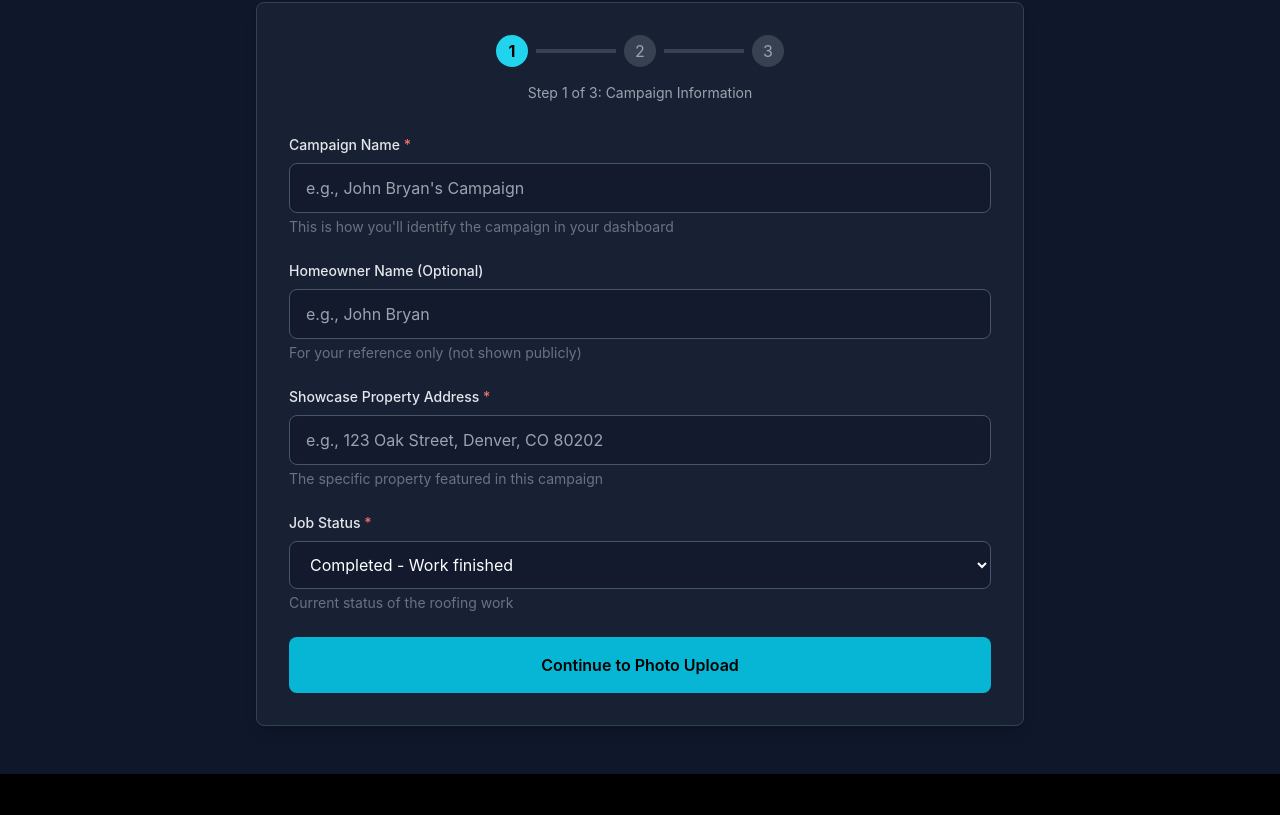
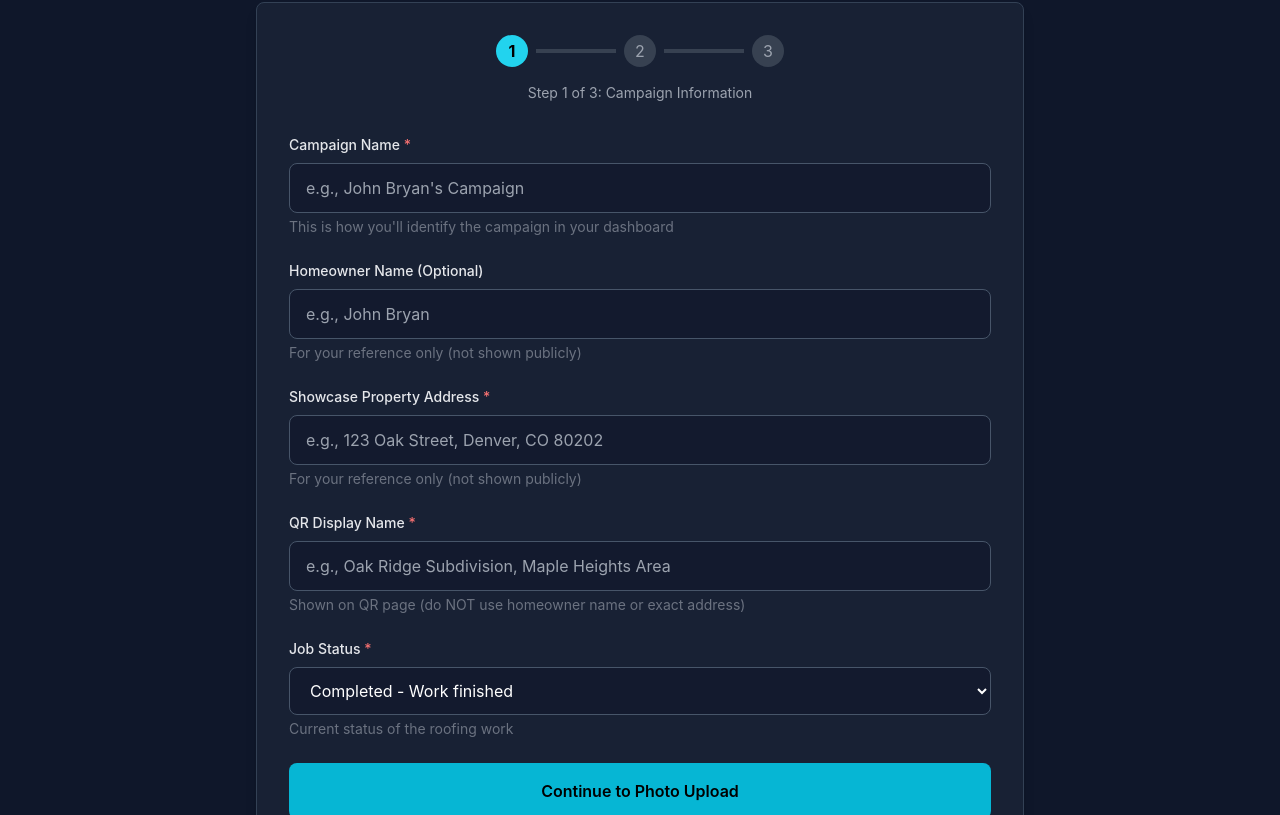
Before and after one commit to KellyStrad-X/HaloLeadGen, a Next.js app: page /create-campaign in a window 1280 px wide. Shown: the part 371-1186 px from the top of the page. Before the commit the page ends 1145 px from the top, so only its background shows below. Built offline with nearby package versions, Linux system fonts and the light colour scheme; no server answers; sample sign-in values are in the browser's storage.

Commit message:
Add QR display name and lighten photo deck controls

```diff
--- a/app/api/campaigns/route.ts
+++ b/app/api/campaigns/route.ts
@@ -6,6 +6,7 @@ interface CampaignRequest {
   campaignName: string;
   homeownerName?: string;
   showcaseAddress: string;
+  qrDisplayName: string;
   jobStatus: 'Completed' | 'Pending';
 }
 export async function POST(request: NextRequest) {
@@ -36,9 +37,9 @@ export async function POST(request: NextRequest) {
     const body: CampaignRequest = await request.json();
 
     // Validate required fields
-    if (!body.campaignName || !body.showcaseAddress || !body.jobStatus) {
+    if (!body.campaignName || !body.showcaseAddress || !body.qrDisplayName || !body.jobStatus) {
       return NextResponse.json(
-        { error: 'Campaign name, address, and job status are required' },
+        { error: 'Campaign name, address, QR display name, and job status are required' },
         { status: 400 }
       );
     }
@@ -57,6 +58,7 @@ export async function POST(request: NextRequest) {
       campaignName: body.campaignName,
       homeownerName: body.homeownerName,
       showcaseAddress: body.showcaseAddress,
+      qrDisplayName: body.qrDisplayName,
       jobStatus: body.jobStatus,
     });
 
--- a/app/c/[slug]/page.tsx
+++ b/app/c/[slug]/page.tsx
@@ -24,7 +24,9 @@ export default async function CampaignPage({ params }: CampaignPageProps) {
   // Fetch contractor branding (only trust badges + team)
   const branding = await getContractorBrandingAdmin(campaignData.contractorId);
 
-  const location =
+  // Use qrDisplayName for privacy-safe display, fallback to location if not set
+  const displayLocation =
+    campaignData.qrDisplayName ||
     campaignData.showcaseAddress ||
     campaignData.neighborhoodName ||
     campaignData.campaignName;
@@ -82,13 +84,13 @@ export default async function CampaignPage({ params }: CampaignPageProps) {
       {/* Hero Section with Background Carousel */}
       <CampaignHero>
         <div className="max-w-4xl mx-auto text-center">
-          <h1 className="text-5xl sm:text-6xl font-bold text-gray-900 mb-4 leading-tight drop-shadow-[0_2px_8px_rgba(255,255,255,0.9)]">
-            Free Roof Inspections
+          <h1 className="text-5xl sm:text-6xl font-semibold text-gray-900 mb-4 leading-tight drop-shadow-[0_2px_8px_rgba(255,255,255,0.9)]">
+            <span style={{ color: primaryColor }}>{contractorName}</span> is in Your Area!
             <br />
-            <span style={{ color: primaryColor }}>{location}</span>
+            Schedule a FREE Inspection
           </h1>
-          <p className="text-xl text-gray-800 font-bold mb-8 max-w-2xl mx-auto drop-shadow-[0_2px_4px_rgba(255,255,255,0.8)]">
-            {tagline}
+          <p className="text-xl text-gray-800 font-semibold mb-8 max-w-2xl mx-auto drop-shadow-[0_2px_4px_rgba(255,255,255,0.8)]">
+            Professional roofing services from your local experts
           </p>
 
           {/* Trust Signals - Inline */}
@@ -121,7 +123,7 @@ export default async function CampaignPage({ params }: CampaignPageProps) {
             Storm Damage Documentation
           </h2>
           <p className="text-gray-600 text-center mb-6">
-            Recent photos from {location}
+            Recent photos from {displayLocation}
           </p>
 
           {/* Context Banner */}
--- a/components/CampaignForm.tsx
+++ b/components/CampaignForm.tsx
@@ -9,6 +9,7 @@ interface CampaignInfo {
   campaignName: string;
   homeownerName: string;
   showcaseAddress: string;
+  qrDisplayName: string;
   jobStatus: 'Completed' | 'Pending';
 }
 
@@ -28,6 +29,7 @@ export default function CampaignForm() {
     campaignName: '',
     homeownerName: '',
     showcaseAddress: '',
+    qrDisplayName: '',
     jobStatus: 'Completed',
   });
 
@@ -46,6 +48,10 @@ export default function CampaignForm() {
       newErrors.showcaseAddress = 'Address is required';
     } else if (campaignInfo.showcaseAddress.trim().length < 10) {
       newErrors.showcaseAddress = 'Please provide a complete address';
+    }
+
+    if (!campaignInfo.qrDisplayName.trim()) {
+      newErrors.qrDisplayName = 'QR display name is required';
     }
 
     setErrors(newErrors);
@@ -90,6 +96,7 @@ export default function CampaignForm() {
           campaignName: campaignInfo.campaignName,
           homeownerName: campaignInfo.homeownerName || undefined,
           showcaseAddress: campaignInfo.showcaseAddress,
+          qrDisplayName: campaignInfo.qrDisplayName,
           jobStatus: campaignInfo.jobStatus,
         }),
       });
@@ -213,7 +220,33 @@ export default function CampaignForm() {
             <p className="mt-1 text-sm text-red-400">{errors.showcaseAddress}</p>
           )}
           <p className="mt-1 text-sm text-gray-500">
-            The specific property featured in this campaign
+            For your reference only (not shown publicly)
+          </p>
+        </div>
+
+        {/* QR Display Name */}
+        <div>
+          <label
+            htmlFor="qrDisplayName"
+            className="block text-sm font-medium text-gray-200 mb-2"
+          >
+            QR Display Name <span className="text-red-400">*</span>
+          </label>
+          <input
+            type="text"
+            id="qrDisplayName"
+            value={campaignInfo.qrDisplayName}
+            onChange={(e) => handleInputChange('qrDisplayName', e.target.value)}
+            className={`w-full px-4 py-3 bg-slate-900/60 border ${
+              errors.qrDisplayName ? 'border-red-500' : 'border-slate-600'
+            } rounded-lg text-white placeholder-gray-400 focus:outline-none focus:ring-2 focus:ring-cyan-500 focus:border-transparent`}
+            placeholder="e.g., Oak Ridge Subdivision, Maple Heights Area"
+          />
+          {errors.qrDisplayName && (
+            <p className="mt-1 text-sm text-red-400">{errors.qrDisplayName}</p>
+          )}
+          <p className="mt-1 text-sm text-gray-500">
+            Shown on QR page (do NOT use homeowner name or exact address)
           </p>
         </div>
 
--- a/components/PhotoDeck.tsx
+++ b/components/PhotoDeck.tsx
@@ -86,12 +86,12 @@ export default function PhotoDeck({ photos }: PhotoDeckProps) {
           className="w-full h-full object-contain"
         />
 
-        {/* Tap Zone Indicators (visible on hover) */}
-        <div className="absolute inset-0 flex">
+        {/* Tap Zone Indicators (visible on hover) - Subtle design */}
+        <div className="absolute inset-0 flex pointer-events-none">
           {/* Left Zone */}
-          <div className="flex-1 flex items-center justify-start pl-4 hover:bg-black/20 transition-colors">
-            <div className="hidden md:block bg-black/50 rounded-full p-3 opacity-0 group-hover:opacity-100 transition-opacity">
-              <svg className="w-6 h-6 text-white" fill="none" stroke="currentColor" viewBox="0 0 24 24">
+          <div className="flex-1 flex items-center justify-start pl-4 pointer-events-none">
+            <div className="hidden md:block bg-black/30 rounded-full p-2 opacity-0 group-hover:opacity-60 transition-opacity duration-200">
+              <svg className="w-5 h-5 text-white" fill="none" stroke="currentColor" viewBox="0 0 24 24">
                 <path strokeLinecap="round" strokeLinejoin="round" strokeWidth={2} d="M15 19l-7-7 7-7" />
               </svg>
             </div>
@@ -101,30 +101,25 @@ export default function PhotoDeck({ photos }: PhotoDeckProps) {
           <div className="flex-1"></div>
 
           {/* Right Zone */}
-          <div className="flex-1 flex items-center justify-end pr-4 hover:bg-black/20 transition-colors">
-            <div className="hidden md:block bg-black/50 rounded-full p-3 opacity-0 group-hover:opacity-100 transition-opacity">
-              <svg className="w-6 h-6 text-white" fill="none" stroke="currentColor" viewBox="0 0 24 24">
+          <div className="flex-1 flex items-center justify-end pr-4 pointer-events-none">
+            <div className="hidden md:block bg-black/30 rounded-full p-2 opacity-0 group-hover:opacity-60 transition-opacity duration-200">
+              <svg className="w-5 h-5 text-white" fill="none" stroke="currentColor" viewBox="0 0 24 24">
                 <path strokeLinecap="round" strokeLinejoin="round" strokeWidth={2} d="M9 5l7 7-7 7" />
               </svg>
             </div>
           </div>
         </div>
 
-        {/* Photo Counter */}
-        <div className="absolute bottom-4 left-1/2 transform -translate-x-1/2 bg-black/70 text-white px-4 py-2 rounded-full text-sm font-medium">
-          {currentIndex + 1} / {photos.length}
-        </div>
-
-        {/* Navigation Arrows (Mobile/Touch) */}
+        {/* Navigation Arrows (Mobile/Touch) - Subtle, semi-transparent */}
         <button
           onClick={(e) => {
             e.stopPropagation();
             handlePrevious();
           }}
-          className="absolute left-2 top-1/2 transform -translate-y-1/2 bg-black/50 hover:bg-black/70 text-white rounded-full p-2 md:hidden transition-colors"
+          className="absolute left-2 top-1/2 transform -translate-y-1/2 bg-black/30 hover:bg-black/50 text-white rounded-full p-2 md:hidden transition-all duration-150"
           aria-label="Previous photo"
         >
-          <svg className="w-6 h-6" fill="none" stroke="currentColor" viewBox="0 0 24 24">
+          <svg className="w-5 h-5" fill="none" stroke="currentColor" viewBox="0 0 24 24">
             <path strokeLinecap="round" strokeLinejoin="round" strokeWidth={2} d="M15 19l-7-7 7-7" />
           </svg>
         </button>
@@ -134,10 +129,10 @@ export default function PhotoDeck({ photos }: PhotoDeckProps) {
             e.stopPropagation();
             handleNext();
           }}
-          className="absolute right-2 top-1/2 transform -translate-y-1/2 bg-black/50 hover:bg-black/70 text-white rounded-full p-2 md:hidden transition-colors"
+          className="absolute right-2 top-1/2 transform -translate-y-1/2 bg-black/30 hover:bg-black/50 text-white rounded-full p-2 md:hidden transition-all duration-150"
           aria-label="Next photo"
         >
-          <svg className="w-6 h-6" fill="none" stroke="currentColor" viewBox="0 0 24 24">
+          <svg className="w-5 h-5" fill="none" stroke="currentColor" viewBox="0 0 24 24">
             <path strokeLinecap="round" strokeLinejoin="round" strokeWidth={2} d="M9 5l7 7-7 7" />
           </svg>
         </button>
--- a/lib/firestore-admin.ts
+++ b/lib/firestore-admin.ts
@@ -17,6 +17,7 @@ export interface AdminCampaign {
   contractorId: string;
   campaignName: string;
   showcaseAddress?: string | null;
+  qrDisplayName?: string | null;
   homeownerName?: string | null;
   jobStatus?: JobStatus | null;
   campaignStatus?: CampaignStatus;
@@ -208,12 +209,14 @@ export async function createCampaignAdmin({
   contractorId,
   campaignName,
   showcaseAddress,
+  qrDisplayName,
   homeownerName,
   jobStatus,
 }: {
   contractorId: string;
   campaignName: string;
   showcaseAddress: string;
+  qrDisplayName: string;
   homeownerName?: string | null;
   jobStatus: JobStatus;
 }): Promise<{ id: string; slug: string }> {
@@ -222,12 +225,14 @@ export async function createCampaignAdmin({
   const now = Timestamp.now();
   const trimmedName = campaignName.trim();
   const trimmedAddress = showcaseAddress.trim();
+  const trimmedQrDisplayName = qrDisplayName.trim();
 
   const docRef = await adminDb.collection('campaigns').add({
     contractorId,
     campaignName: trimmedName,
     homeownerName: homeownerName?.trim() || null,
     showcaseAddress: trimmedAddress,
+    qrDisplayName: trimmedQrDisplayName,
     jobStatus,
     campaignStatus: 'Active' as CampaignStatus,
     neighborhoodName: trimmedAddress || trimmedName,
--- a/lib/firestore.ts
+++ b/lib/firestore.ts
@@ -42,6 +42,7 @@ interface CampaignDoc {
   campaignName?: string;
   homeownerName?: string | null;
   showcaseAddress?: string | null;
+  qrDisplayName?: string | null;
   jobStatus?: 'Completed' | 'Pending';
   campaignStatus?: 'Active' | 'Inactive';
   neighborhoodName?: string;
@@ -89,6 +90,7 @@ export interface Campaign {
   campaignName: string;
   neighborhoodName: string;
   showcaseAddress: string | null;
+  qrDisplayName?: string | null;
   homeownerName: string | null;
   jobStatus: 'Completed' | 'Pending' | null;
   campaignStatus: 'Active' | 'Inactive';
@@ -196,6 +198,7 @@ function serializeCampaign(doc: CampaignDoc): Campaign {
     campaignName;
 
   const homeownerName = doc.homeownerName?.trim() || null;
+  const qrDisplayName = doc.qrDisplayName?.trim() || null;
   const jobStatus = doc.jobStatus ?? null;
   const campaignStatus = normalizeCampaignStatus(doc);
 
@@ -205,6 +208,7 @@ function serializeCampaign(doc: CampaignDoc): Campaign {
     campaignName,
     neighborhoodName,
     showcaseAddress,
+    qrDisplayName,
     homeownerName,
     jobStatus,
     campaignStatus,
```
